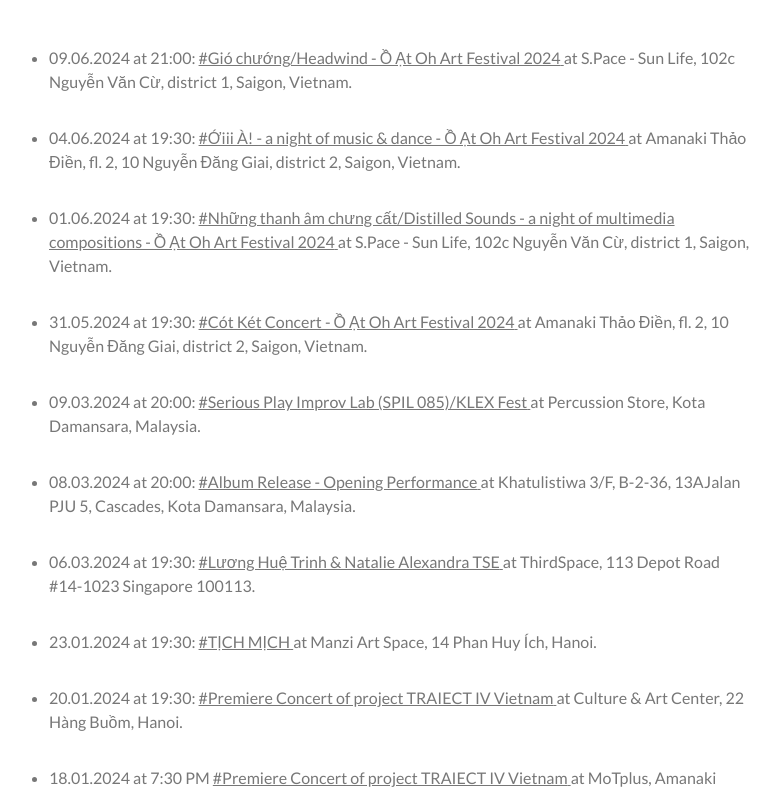
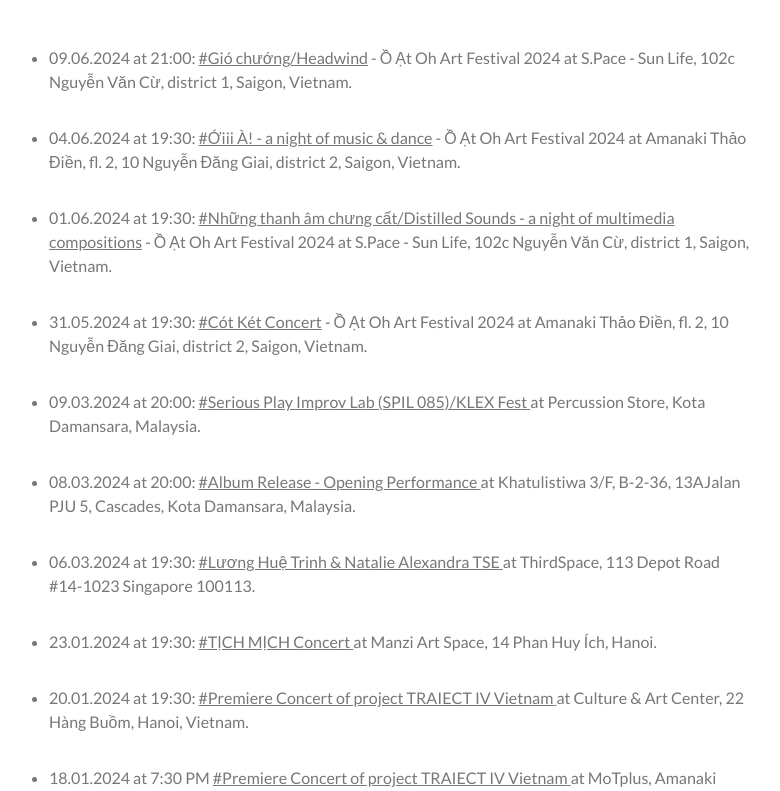
Before and after one commit to leesontungggg/luonghuetrinh, a Next.js app: page / in a window 1280 px wide. Shown: the part 4280-5071 px from the top of the page, without its empty margins (239-1019 px from the left). Built offline with nearby package versions, Linux system fonts and the light colour scheme.

Commit message:
add data back

```diff
--- a/src/app/page.tsx
+++ b/src/app/page.tsx
@@ -288,10 +288,10 @@
               className="underline"
               href="https://www.facebook.com/photo/?fbid=464322732923807&set=a.325553506800731"
             >
-              #Gió chướng/Headwind - Ồ Ạt Oh Art Festival 2024{" "}
-            </a>{" "}
-            at S.Pace - Sun Life, 102c Nguyễn Văn Cừ, district 1, Saigon,
-            Vietnam.{" "}
+              #Gió chướng/Headwind
+            </a>{" "}
+            - Ồ Ạt Oh Art Festival 2024 at S.Pace - Sun Life, 102c Nguyễn Văn
+            Cừ, district 1, Saigon, Vietnam.{" "}
           </li>
           <li className="list-disc">
             04.06.2024 at 19:30:{" "}
@@ -299,10 +299,10 @@
               className="underline"
               href="https://www.facebook.com/photo/?fbid=464316002924480&set=a.325553506800731"
             >
-              #Ớiii À! - a night of music & dance - Ồ Ạt Oh Art Festival 2024{" "}
-            </a>{" "}
-            at Amanaki Thảo Điền, fl. 2, 10 Nguyễn Đăng Giai, district 2,
-            Saigon, Vietnam.{" "}
+              #Ớiii À! - a night of music & dance
+            </a>{" "}
+            - Ồ Ạt Oh Art Festival 2024 at Amanaki Thảo Điền, fl. 2, 10 Nguyễn
+            Đăng Giai, district 2, Saigon, Vietnam.{" "}
           </li>
           <li className="list-disc">
             01.06.2024 at 19:30:{" "}
@@ -311,10 +311,10 @@
               href="https://www.facebook.com/photo/?fbid=464316919591055&set=a.325553506800731"
             >
               #Những thanh âm chưng cất/Distilled Sounds - a night of multimedia
-              compositions - Ồ Ạt Oh Art Festival 2024{" "}
-            </a>{" "}
-            at S.Pace - Sun Life, 102c Nguyễn Văn Cừ, district 1, Saigon,
-            Vietnam.{" "}
+              compositions
+            </a>{" "}
+            - Ồ Ạt Oh Art Festival 2024 at S.Pace - Sun Life, 102c Nguyễn Văn
+            Cừ, district 1, Saigon, Vietnam.{" "}
           </li>
           <li className="list-disc">
             31.05.2024 at 19:30:{" "}
@@ -322,10 +322,10 @@
               className="underline"
               href="https://www.facebook.com/photo?fbid=464317426257671&set=a.325553506800731"
             >
-              #Cót Két Concert - Ồ Ạt Oh Art Festival 2024{" "}
-            </a>{" "}
-            at Amanaki Thảo Điền, fl. 2, 10 Nguyễn Đăng Giai, district 2,
-            Saigon, Vietnam.{" "}
+              #Cót Két Concert
+            </a>{" "}
+            - Ồ Ạt Oh Art Festival 2024 at Amanaki Thảo Điền, fl. 2, 10 Nguyễn
+            Đăng Giai, district 2, Saigon, Vietnam.{" "}
           </li>
           <li className="list-disc">
             09.03.2024 at 20:00:{" "}
@@ -355,7 +355,7 @@
               className="underline"
               href="https://www.facebook.com/events/391173613410861/"
             >
-              #TỊCH MỊCH{" "}
+              #TỊCH MỊCH Concert{" "}
             </a>{" "}
             at Manzi Art Space, 14 Phan Huy Ích, Hanoi.{" "}
           </li>
@@ -364,7 +364,7 @@
             <a className="underline" href=" ">
               #Premiere Concert of project TRAIECT IV Vietnam{" "}
             </a>{" "}
-            at Culture & Art Center, 22 Hàng Buồm, Hanoi.{" "}
+            at Culture & Art Center, 22 Hàng Buồm, Hanoi, Vietnam.{" "}
           </li>
           <li className="list-disc">
             18.01.2024 at 7:30 PM{" "}
@@ -372,7 +372,7 @@
               #Premiere Concert of project TRAIECT IV Vietnam{" "}
             </a>{" "}
             at MoTplus, Amanaki Thảo Điền, fl 6., 10 Nguyễn Đăng Giai, Thảo
-            Điền, Saigon.{" "}
+            Điền, Saigon, Vietnam.{" "}
           </li>
           <li className="list-disc">
             29.11.2023 at 8 PM{" "}
```
